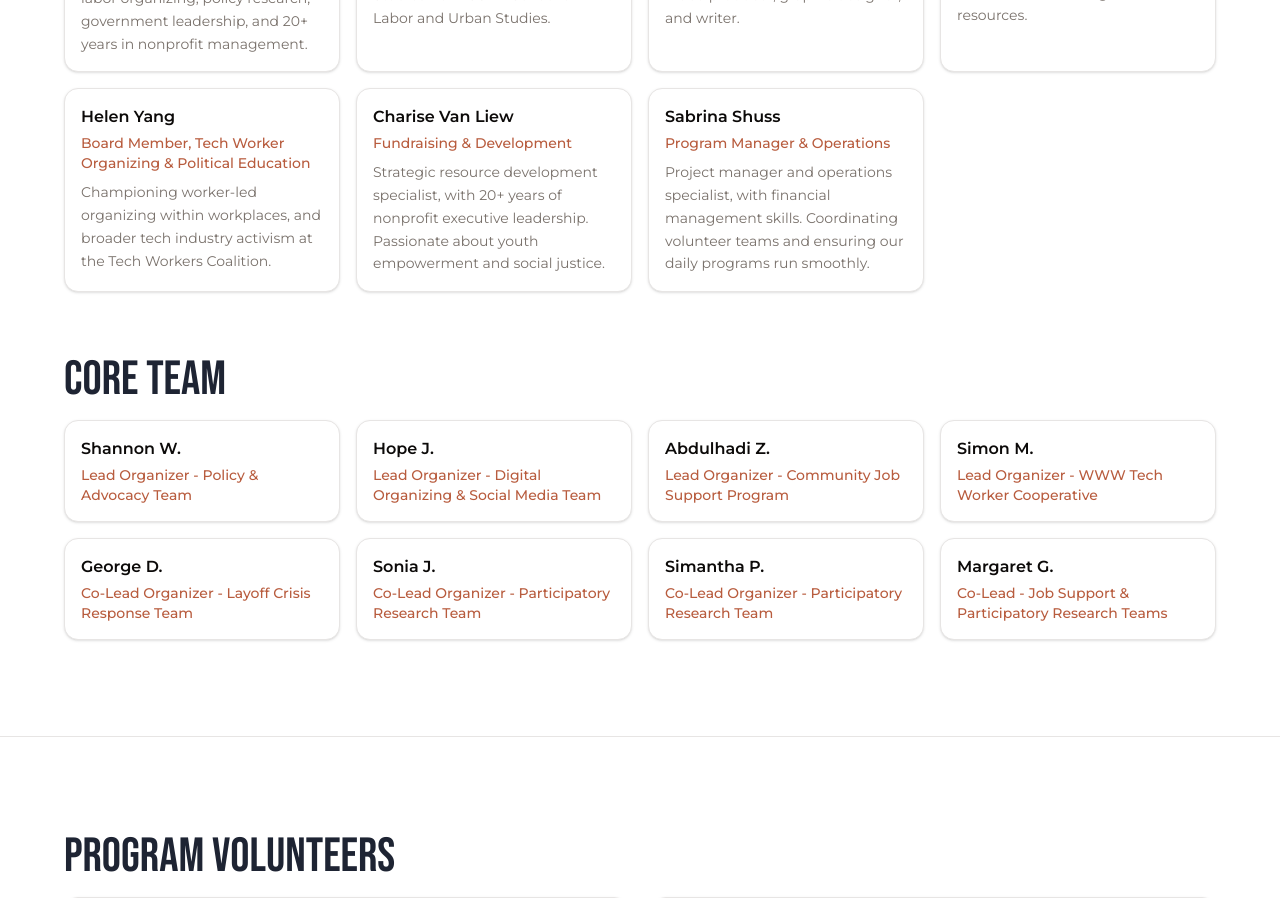
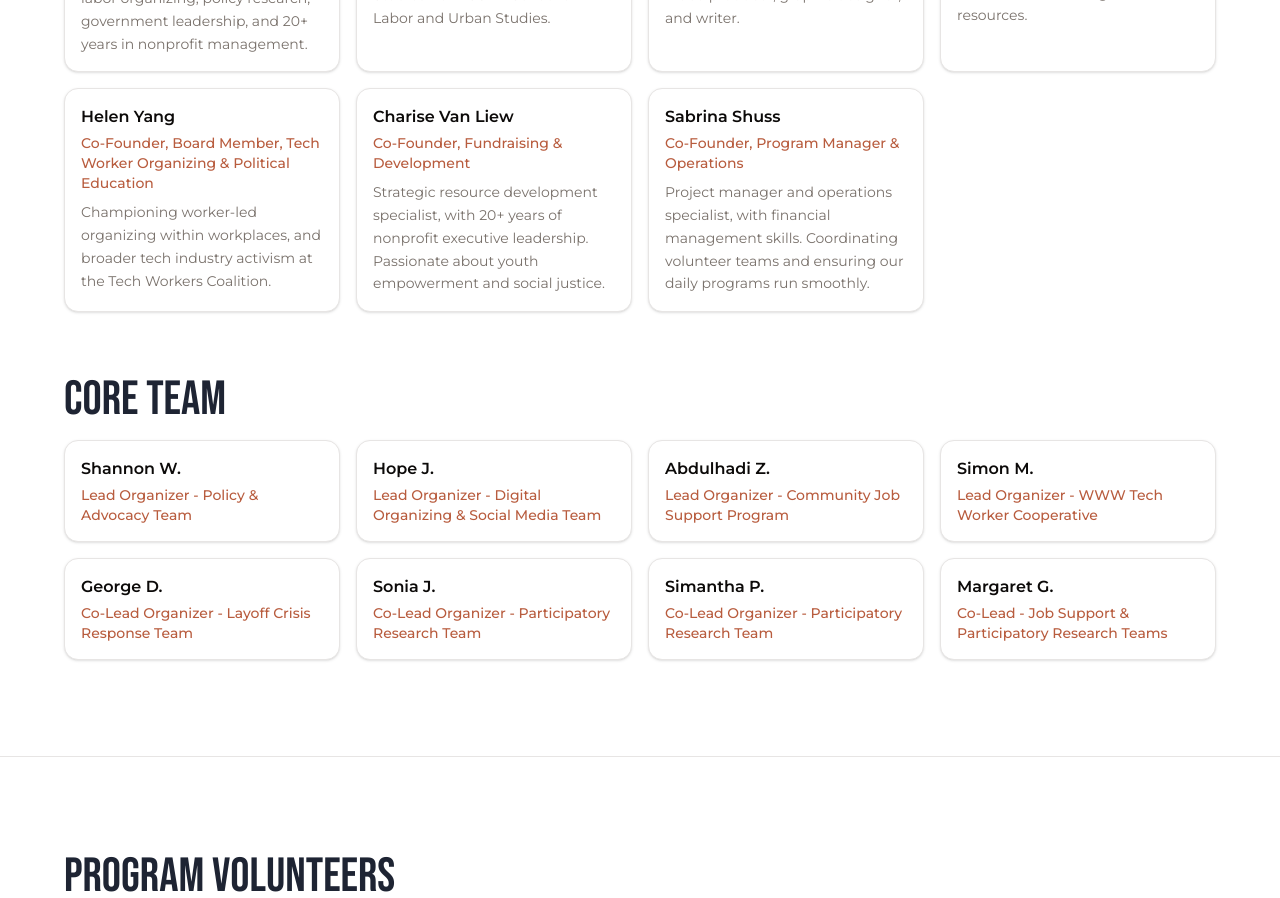
Before and after one commit to What-We-Will/community-platform, a Next.js app: page /about in a window 1280 px wide. Shown: the part 1540-2438 px from the top of the page. Built offline with nearby package versions, Linux system fonts and the light colour scheme; no server answers.

Commit message:
Update to team roles

```diff
--- a/components/about/about-team.tsx
+++ b/components/about/about-team.tsx
@@ -32,17 +32,17 @@ const FOUNDING_TEAM: TeamMember[] = [
   },
   {
     name: "Helen Yang",
-    role: "Board Member, Tech Worker Organizing & Political Education",
+    role: "Co-Founder, Board Member, Tech Worker Organizing & Political Education",
     bio: "Championing worker-led organizing within workplaces, and broader tech industry activism at the Tech Workers Coalition.",
   },
   {
     name: "Charise Van Liew",
-    role: "Fundraising & Development",
+    role: "Co-Founder, Fundraising & Development",
     bio: "Strategic resource development specialist, with 20+ years of nonprofit executive leadership. Passionate about youth empowerment and social justice.",
   },
   {
     name: "Sabrina Shuss",
-    role: "Program Manager & Operations",
+    role: "Co-Founder, Program Manager & Operations",
     bio: "Project manager and operations specialist, with financial management skills. Coordinating volunteer teams and ensuring our daily programs run smoothly.",
   },
 ];
```
